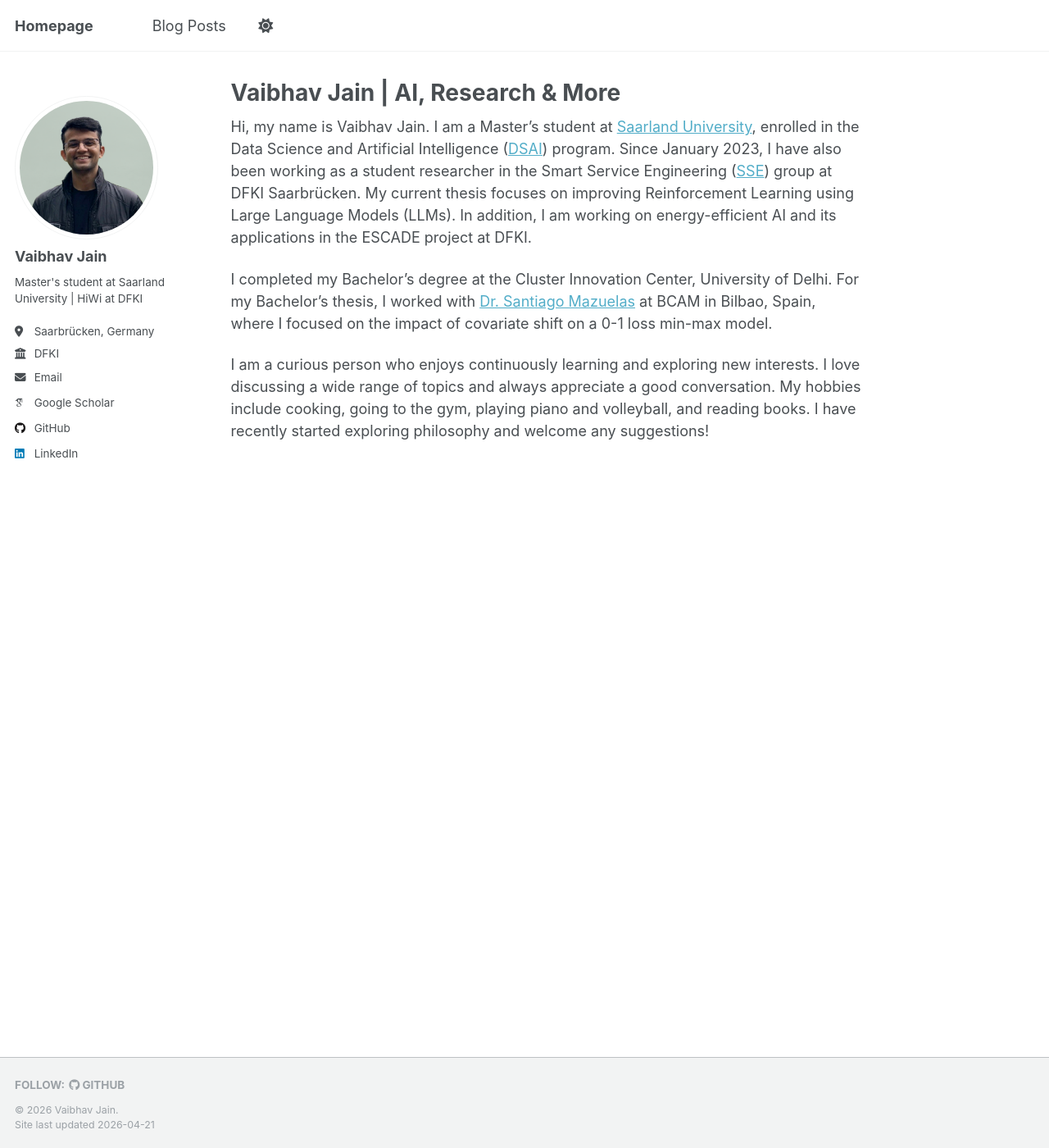
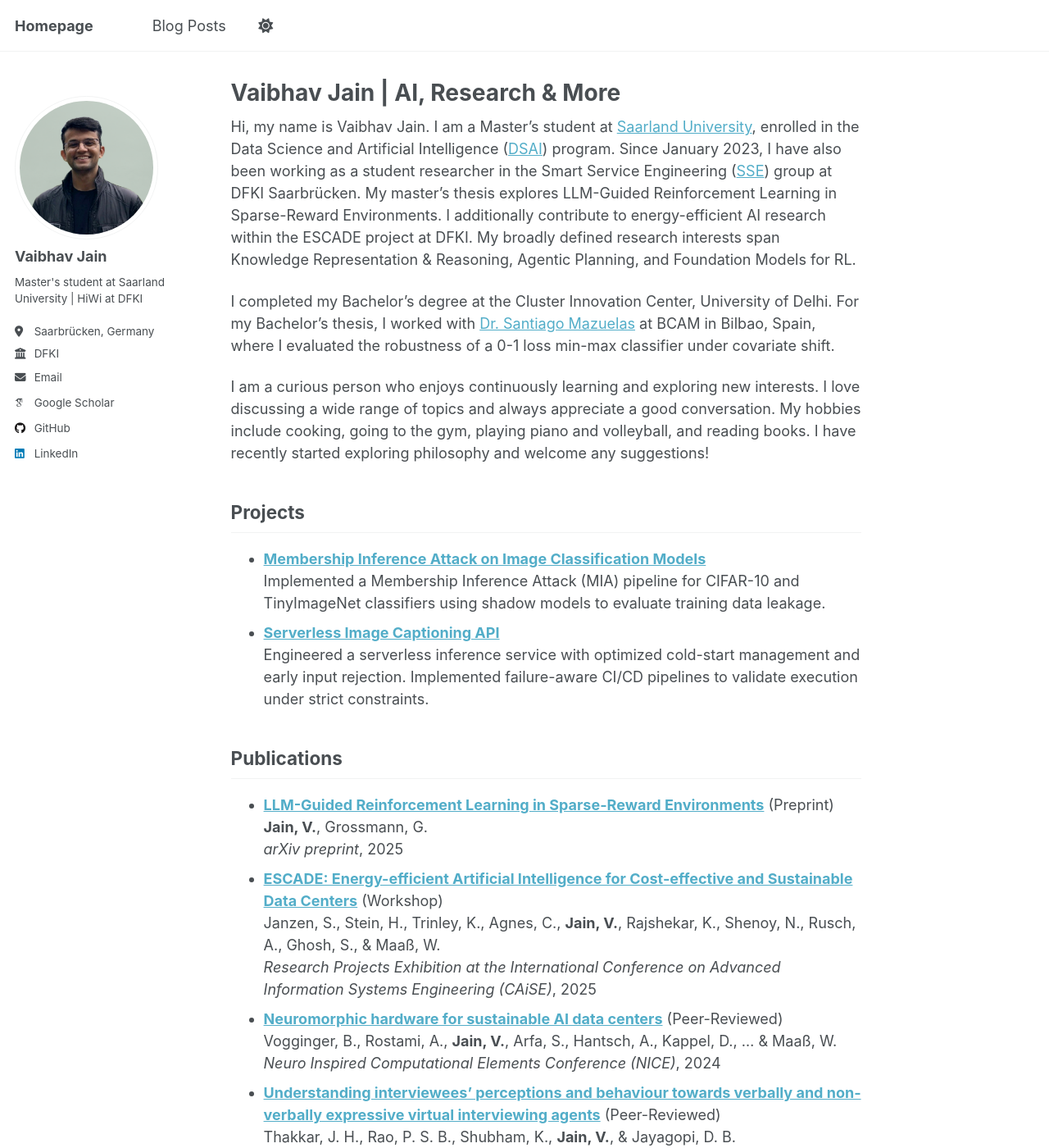
Before and after one commit to Vab-jain/Vab-jain.github.io, a Jekyll site: the page built from _pages/about.md, in a window 1280 px wide and 1400 px high. Shown: the whole window at 82% size. Built offline with Jekyll 4.4.1, drawn with Linux system fonts in a browser that asks for light colours; some web fonts are replaced; some of the changed text lies outside the part shown.

Commit message:
feat: update about page with dynamic project and publication sections using external data files

```diff
--- /dev/null
+++ b/_data/projects.yml
@@ -0,0 +1,7 @@
+- title: "Membership Inference Attack on Image Classification Models"
+  description: "Implemented a Membership Inference Attack (MIA) pipeline for CIFAR-10 and TinyImageNet classifiers using shadow models to evaluate training data leakage."
+  link: "https://github.com/Vab-jain/membership_inference/"
+
+- title: "Serverless Image Captioning API"
+  description: "Engineered a serverless inference service with optimized cold-start management and early input rejection. Implemented failure-aware CI/CD pipelines to validate execution under strict constraints."
+  link: "https://github.com/Vab-jain/mlops_captioning_project"
--- /dev/null
+++ b/_data/publications.yml
@@ -0,0 +1,34 @@
+- title: "LLM-Guided Reinforcement Learning in Sparse-Reward Environments"
+  authors: "**Jain, V.**, Grossmann, G."
+  year: 2025
+  venue: "arXiv preprint"
+  link: "https://arxiv.org/abs/2510.08779"
+  type: "Preprint"
+
+- title: "ESCADE: Energy-efficient Artificial Intelligence for Cost-effective and Sustainable Data Centers"
+  authors: "Janzen, S., Stein, H., Trinley, K., Agnes, C., **Jain, V.**, Rajshekar, K., Shenoy, N., Rusch, A., Ghosh, S., & Maaß, W."
+  year: 2025
+  venue: "Research Projects Exhibition at the International Conference on Advanced Information Systems Engineering (CAiSE)"
+  link: "https://escade-project.de/wp-content/uploads/2025/08/ESCADE__Energy_Efficient_Large_Scale_Artificial_Intelligence_for_Sustainable_Data_Centers_camera_ready.pdf"
+  type: "Workshop"
+
+- title: "Neuromorphic hardware for sustainable AI data centers"
+  authors: "Vogginger, B., Rostami, A., **Jain, V.**, Arfa, S., Hantsch, A., Kappel, D., ... & Maaß, W."
+  year: 2024
+  venue: "Neuro Inspired Computational Elements Conference (NICE)"
+  link: "https://arxiv.org/abs/2402.02521"
+  type: "Peer-Reviewed"
+
+- title: "Understanding interviewees’ perceptions and behaviour towards verbally and non-verbally expressive virtual interviewing agents"
+  authors: "Thakkar, J. H., Rao, P. S. B., Shubham, K., **Jain, V.**, & Jayagopi, D. B."
+  year: 2022
+  venue: "Companion Publication of the International Conference on Multimodal Interaction (ICMI)"
+  link: "https://dl.acm.org/doi/abs/10.1145/3536220.3558802"
+  type: "Peer-Reviewed"
+
+- title: "An intelligent model based on integrated inverse document frequency and multinomial Naive Bayes for current affairs news categorisation"
+  authors: "Kumar, S., Sharma, A.*, Reddy, B.K.*, Sachan, S.*, **Jain, V.***, Singh, J."
+  year: 2022
+  venue: "International Journal of System Assurance Engineering and Management"
+  link: "https://link.springer.com/article/10.1007/s13198-021-01471-7"
+  type: "Peer-Reviewed"
--- a/_pages/about.md
+++ b/_pages/about.md
@@ -7,8 +7,29 @@ redirect_from:
   - /about.html
 ---
 
-Hi, my name is Vaibhav Jain. I am a Master’s student at [Saarland University](https://www.uni-saarland.de/start.html), enrolled in the Data Science and Artificial Intelligence ([DSAI](https://www.uni-saarland.de/en/study/programmes/master/data-science.html)) program. Since January 2023, I have also been working as a student researcher in the Smart Service Engineering ([SSE](https://www.dfki.de/web/forschung/forschungsbereiche/smart-service-engineering)) group at DFKI Saarbrücken. My current thesis focuses on improving Reinforcement Learning using Large Language Models (LLMs). In addition, I am working on energy-efficient AI and its applications in the ESCADE project at DFKI.
+Hi, my name is Vaibhav Jain. I am a Master’s student at [Saarland University](https://www.uni-saarland.de/start.html), enrolled in the Data Science and Artificial Intelligence ([DSAI](https://www.uni-saarland.de/en/study/programmes/master/data-science.html)) program. Since January 2023, I have also been working as a student researcher in the Smart Service Engineering ([SSE](https://www.dfki.de/web/forschung/forschungsbereiche/smart-service-engineering)) group at DFKI Saarbrücken. My master's thesis explores LLM-Guided Reinforcement Learning in Sparse-Reward Environments. I additionally contribute to energy-efficient AI research within the ESCADE project at DFKI. My broadly defined research interests span Knowledge Representation & Reasoning, Agentic Planning, and Foundation Models for RL.
 
-I completed my Bachelor’s degree at the Cluster Innovation Center, University of Delhi. For my Bachelor’s thesis, I worked with [Dr. Santiago Mazuelas](https://www.bcamath.org/en/people/bcam-members/smazuelas) at BCAM in Bilbao, Spain, where I focused on the impact of covariate shift on a 0-1 loss min-max model.
+I completed my Bachelor’s degree at the Cluster Innovation Center, University of Delhi. For my Bachelor’s thesis, I worked with [Dr. Santiago Mazuelas](https://www.bcamath.org/en/people/bcam-members/smazuelas) at BCAM in Bilbao, Spain, where I evaluated the robustness of a 0-1 loss min-max classifier under covariate shift.
 
 I am a curious person who enjoys continuously learning and exploring new interests. I love discussing a wide range of topics and always appreciate a good conversation. My hobbies include cooking, going to the gym, playing piano and volleyball, and reading books. I have recently started exploring philosophy and welcome any suggestions!
+
+## Projects
+<ul>
+{% for project in site.data.projects %}
+  <li>
+    <strong><a href="{{ project.link }}">{{ project.title }}</a></strong><br>
+    {{ project.description }}
+  </li>
+{% endfor %}
+</ul>
+
+## Publications
+<ul>
+{% for pub in site.data.publications %}
+  <li>
+    <strong><a href="{{ pub.link }}">{{ pub.title }}</a></strong> ({{ pub.type }})<br>
+    {{ pub.authors | markdownify | remove: '<p>' | remove: '</p>' }}<br>
+    <em>{{ pub.venue }}</em>, {{ pub.year }}
+  </li>
+{% endfor %}
+</ul>
```
